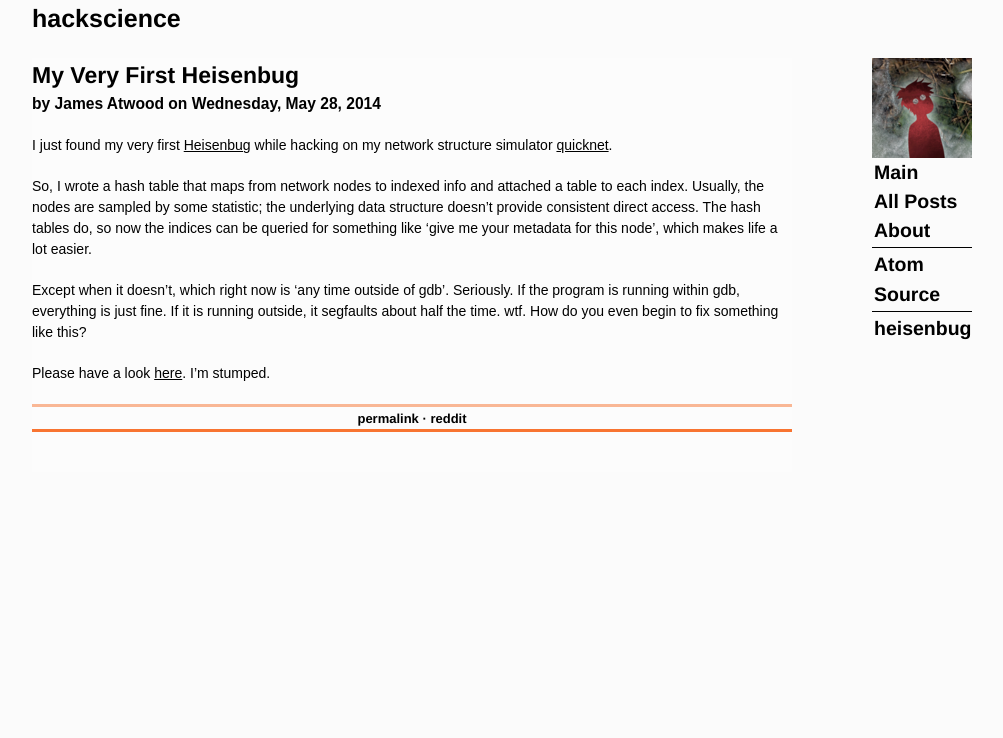
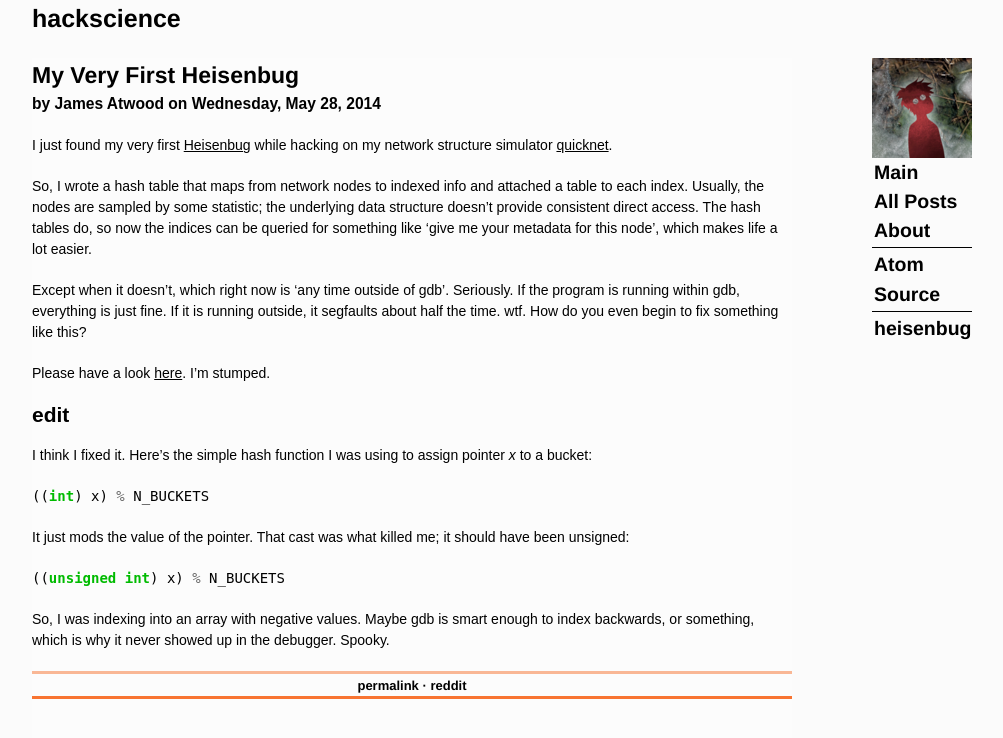
Before and after one commit to jcatw/hackscience.github.io, a Jekyll site: the page built from _posts/2014-05-28-heisenbug.md, in a window 1280 px wide. Shown: the top 738 px of the page, without its empty margins (138-1141 px from the left). Built offline with Jekyll 4.4.1, drawn with Linux system fonts in a browser that asks for light colours; some web fonts are replaced.

Commit message:
fixed it

```diff
--- a/_posts/2014-05-28-heisenbug.md
+++ b/_posts/2014-05-28-heisenbug.md
@@ -23,3 +23,20 @@ fine.  If it is running outside, it segfaults about half the time.
 wtf. How do you even begin to fix something like this?
 
 Please have a look [here](https://github.com/hackscience/quicknet/tree/heisenbug).  I'm stumped.
+
+### edit
+I think I fixed it.  Here's the simple hash function I was using to assign pointer *x* to a bucket:
+
+{% highlight c %}
+((int) x) % N_BUCKETS
+{% endhighlight %}
+
+It just mods the value of the pointer.  That cast was what killed me; it should have been unsigned:
+
+{% highlight c %}
+((unsigned int) x) % N_BUCKETS
+{% endhighlight %}
+
+So, I was indexing into an array with negative values.  Maybe gdb is
+smart enough to index backwards, or something, which is why it never
+showed up in the debugger.  Spooky.
```
